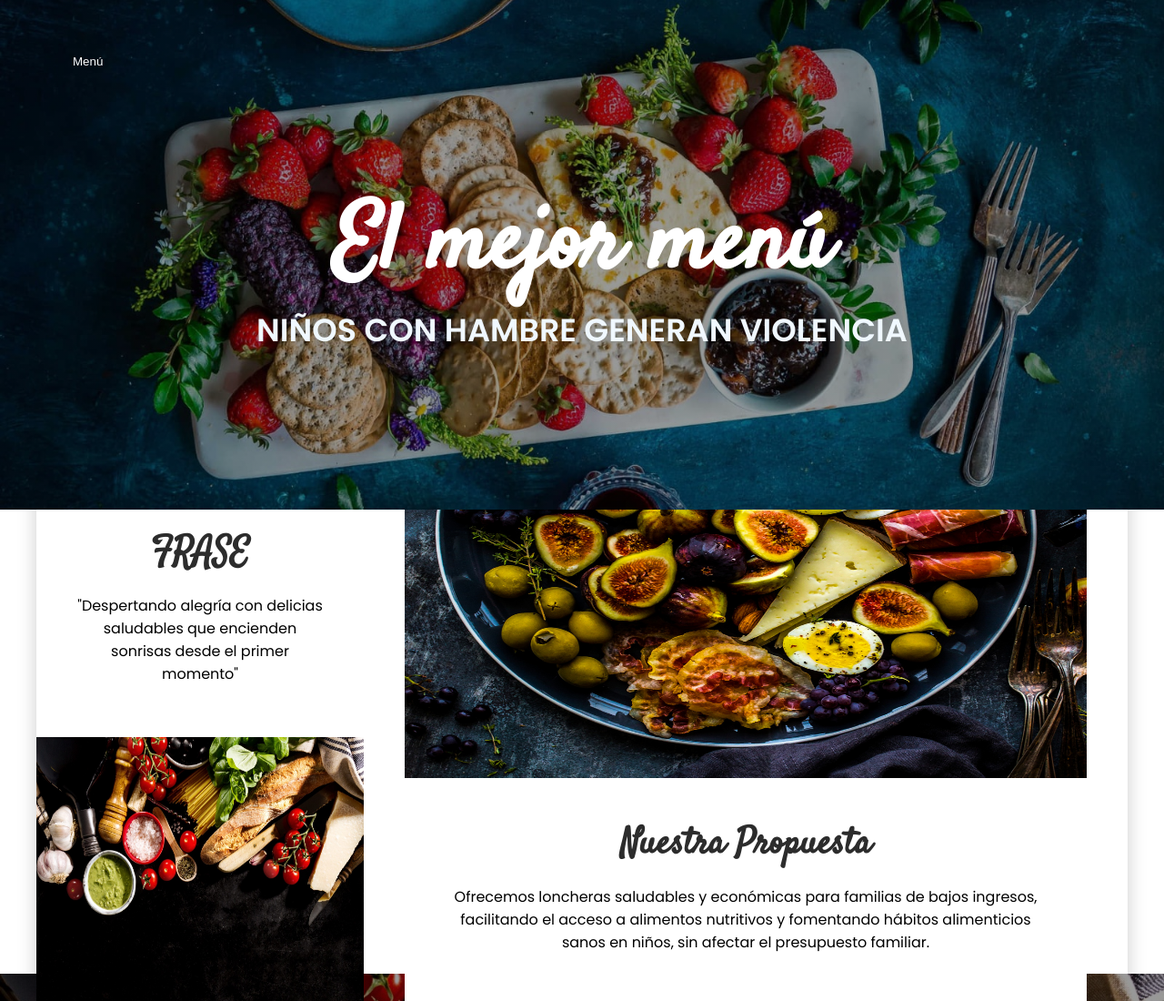
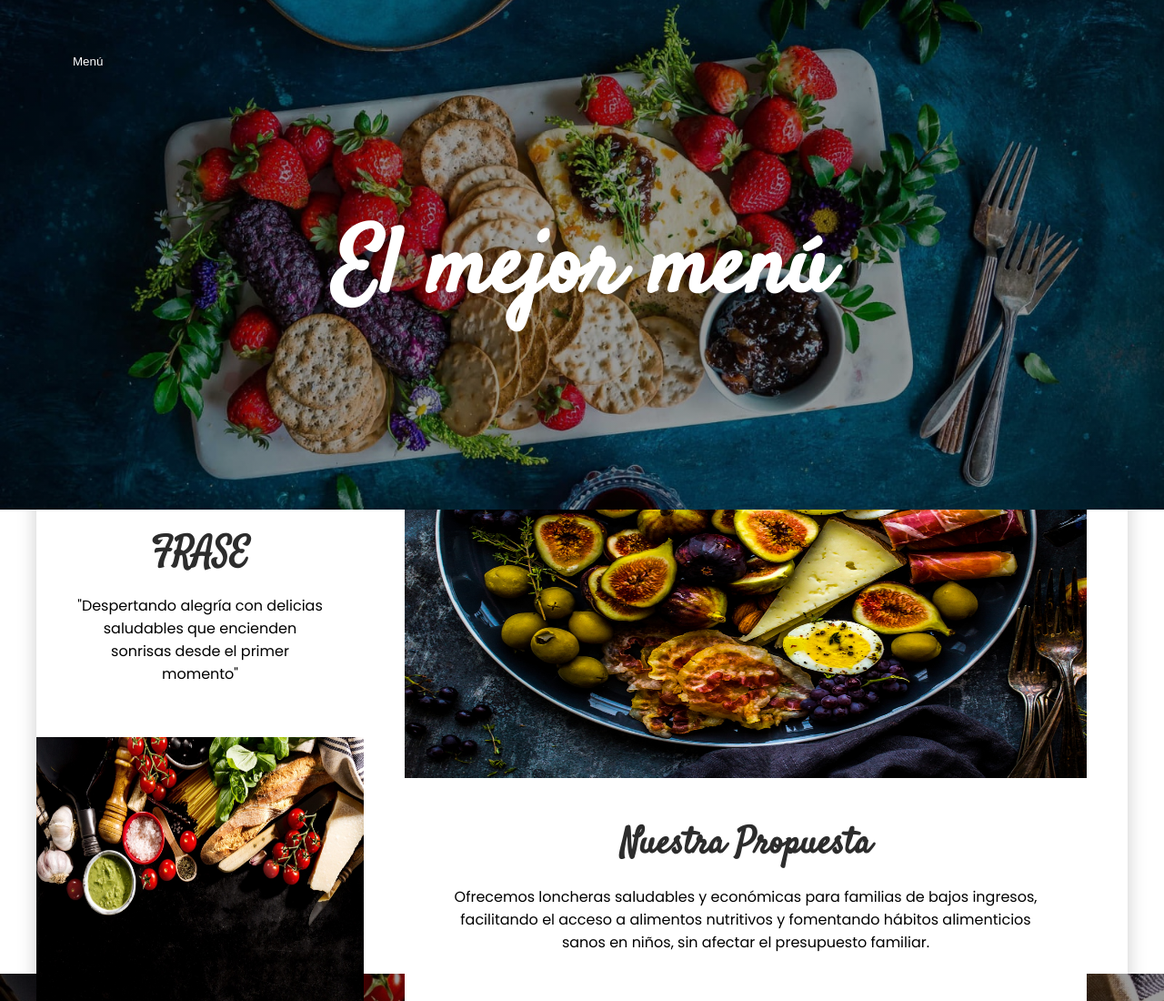
Before and after one commit to 007teheran/007teheran.github.io, a plain HTML site: page index.html in a window 1280 px wide. Shown: the top 1100 px of the page at 91% size. Drawn offline with Linux system fonts and the light colour scheme.

Commit message:
Update index.html

```diff
--- a/index.html
+++ b/index.html
@@ -159,7 +159,6 @@
         <div class="header-content container">
             <div class="header-txt">
                 <h1>El mejor menú</h1>
-                <p>Niños con hambre generan violencia</p>
             </div>
         </div>
     </header>
```
